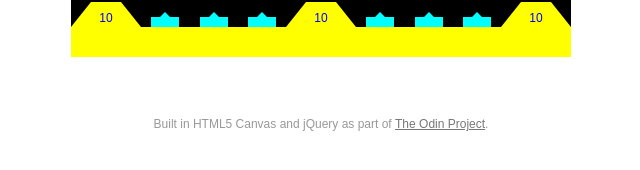
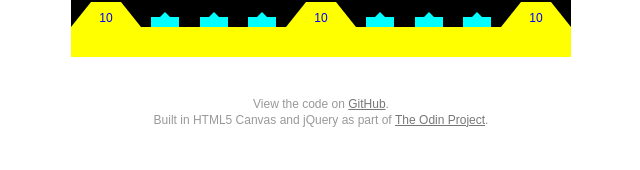
Before and after one commit to jsvossen/missile-cmd, a plain HTML site: page index.html in a window 1280 px wide. Shown: the part 482-652 px from the top of the page, without its empty margins (319-959 px from the left). Drawn offline with nearby package versions, Linux system fonts and the light colour scheme.

Commit message:
update footer

```diff
--- a/css/style.css
+++ b/css/style.css
@@ -17,7 +17,6 @@ canvas {
 footer {
     text-align: center;
     margin: auto;
-    padding-top: 40px;
     font-size: 12px;
     color: #999;
     line-height: 1.3;
--- a/index.html
+++ b/index.html
@@ -25,6 +25,7 @@
 		</main>
 
 		<footer>
+			<p>View the code on <a href="https://github.com/shasta28/missile-cmd" target="_blank">GitHub</a>.</p>
 			<p>Built in HTML5 Canvas and jQuery as part of <a href="http://www.theodinproject.com/javascript-and-jquery/building-games-with-canvas" target="_blank">The Odin Project</a>.</p>
 		</footer>
 
```
